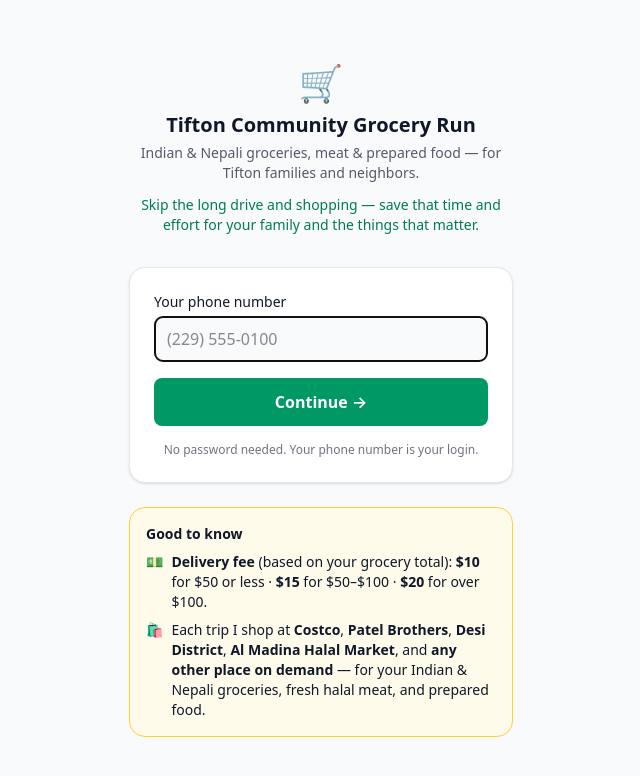
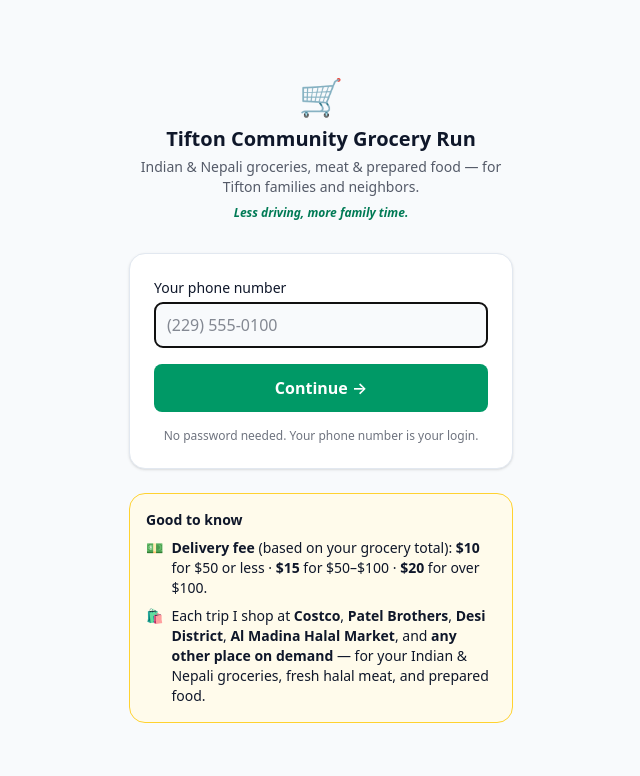
Before and after one commit to prathyushreddy123/grocery-shopper, a Next.js app: page / in a window 1280 px wide. Shown: the top 776 px of the page, without its empty margins (319-959 px from the left). Built offline with nearby package versions, Linux system fonts and the light colour scheme; no server answers.

Commit message:
Landing: shorten value line to tagline 'Less driving, more family time.'
Co-Authored-By: Claude Opus 4.8 <noreply@anthropic.com>

```diff
--- a/src/app/page.tsx
+++ b/src/app/page.tsx
@@ -32,9 +32,8 @@ export default async function EntryPage({
             Indian &amp; Nepali groceries, meat &amp; prepared food — for Tifton
             families and neighbors.
           </p>
-          <p className="mt-3 text-sm font-medium text-emerald-700 dark:text-emerald-300">
-            Skip the long drive and shopping — save that time and effort for
-            your family and the things that matter.
+          <p className="mt-2 text-xs font-semibold italic text-emerald-700 dark:text-emerald-300">
+            Less driving, more family time.
           </p>
         </header>
 
```
